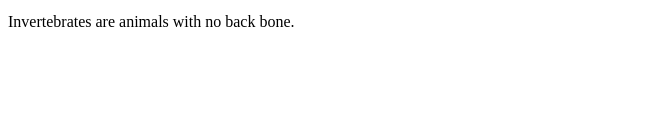
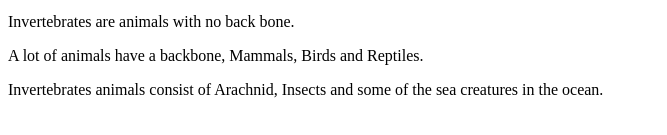
Before and after one commit to Sovansak/Animal, a plain HTML site: page index.html in a window 1280 px wide. Shown: the part 455-590 px from the top of the page, without its empty margins (0-667 px from the left). Drawn offline with Linux system fonts and the light colour scheme.

Commit message:
Update index.html

```diff
--- a/index.html
+++ b/index.html
@@ -10,6 +10,8 @@
 
 <p>Vertebrates are animals with a back bone.</p>
 <p>Invertebrates are animals with no back bone.</p>
+  <p>A lot of animals have a backbone, Mammals, Birds and Reptiles.</p>
+  <p>Invertebrates animals consist of Arachnid, Insects and some of the sea creatures in the ocean.</p>
 </body>
 
 </html>
```
